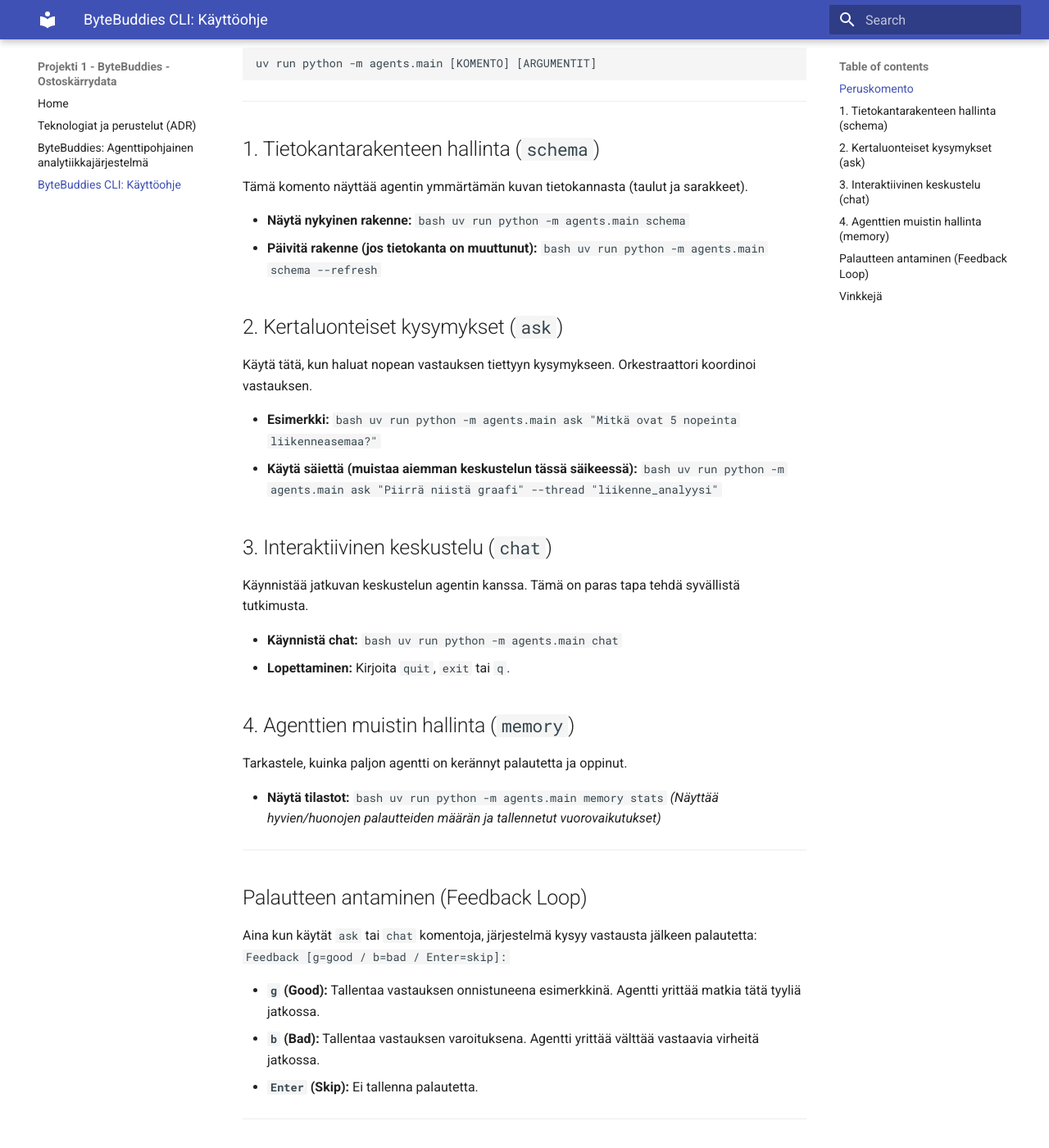
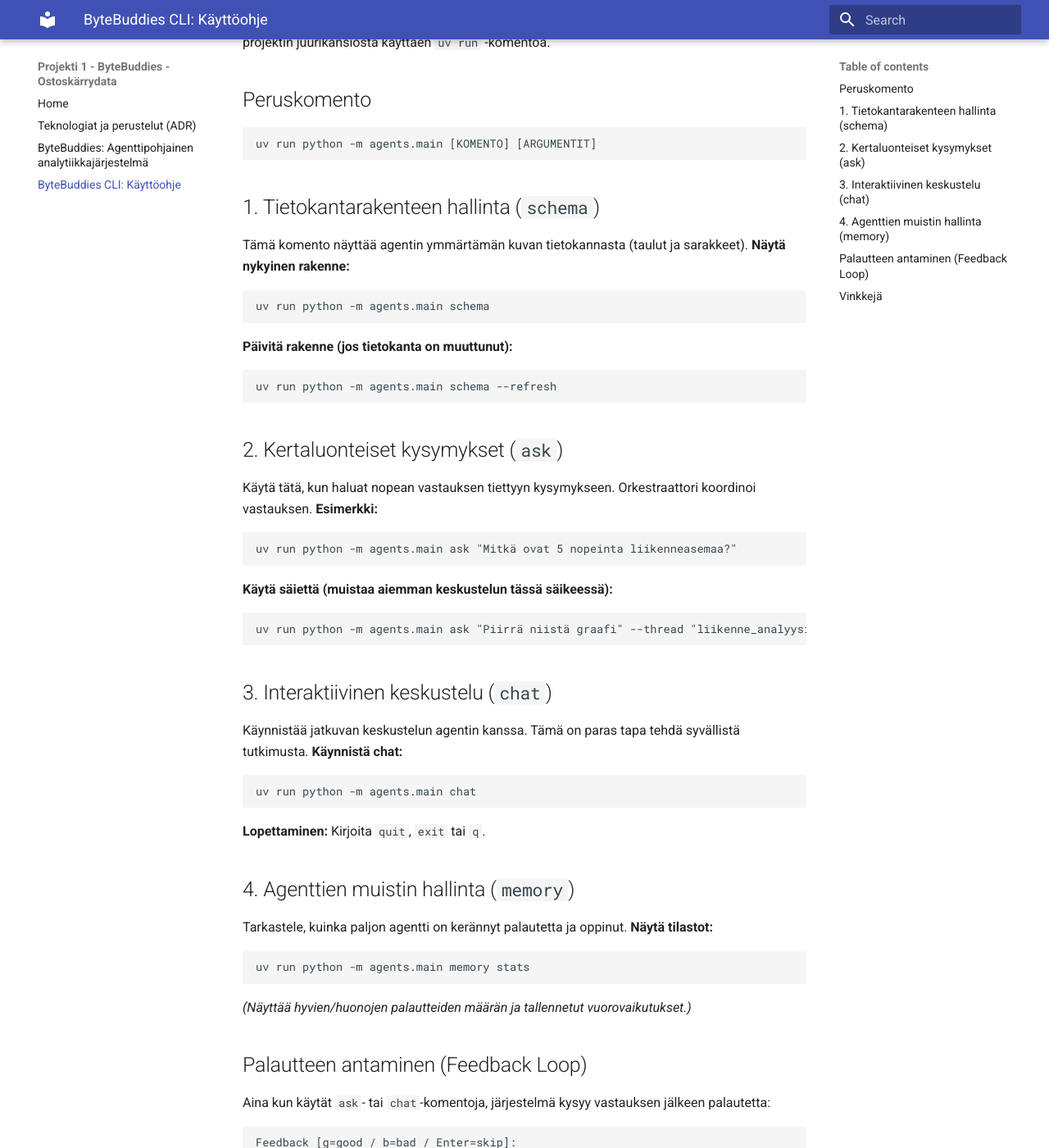
Before and after one commit to mitro54/uwb-shopping-cart-analytics-pipeline, an MkDocs documentation site: the page built from docs/agentti_kayttoohje.md, in a window 1280 px wide and 1400 px high, scrolled down 264 px. Shown: the whole window at 82% size. Built offline with MkDocs 1.6.1 and Material for MkDocs 9.7.7, drawn with Linux system fonts in a browser that asks for light colours; some of the changed text lies outside the part shown.

````diff
--- a/docs/agentti_kayttoohje.md
+++ b/docs/agentti_kayttoohje.md
@@ -1,5 +1,8 @@
 # ByteBuddies CLI: Käyttöohje
-
+Tätä järjestelmää voidaan ajaa sekä terminaalissa että Streamlit-sovelluksena komennolla:
+```bash
+uv run streamlit run app.py
+```
 Tämä ohje selittää, miten agenttijärjestelmää käytetään komentoriviltä. Kaikki komennot ajetaan projektin juurikansiosta käyttäen `uv run` -komentoa.
 
 ## Peruskomento
@@ -7,63 +10,52 @@ Tämä ohje selittää, miten agenttijärjestelmää käytetään komentorivilt
 uv run python -m agents.main [KOMENTO] [ARGUMENTIT]
 ```
 
----
-
 ## 1. Tietokantarakenteen hallinta (`schema`)
 Tämä komento näyttää agentin ymmärtämän kuvan tietokannasta (taulut ja sarakkeet).
-
-*   **Näytä nykyinen rakenne:**
-    ```bash
-    uv run python -m agents.main schema
-    ```
-*   **Päivitä rakenne (jos tietokanta on muuttunut):**
-    ```bash
-    uv run python -m agents.main schema --refresh
-    ```
-
+**Näytä nykyinen rakenne:**
+```bash
+uv run python -m agents.main schema
+```
+**Päivitä rakenne (jos tietokanta on muuttunut):**
+```bash
+uv run python -m agents.main schema --refresh
+```
 ## 2. Kertaluonteiset kysymykset (`ask`)
 Käytä tätä, kun haluat nopean vastauksen tiettyyn kysymykseen. Orkestraattori koordinoi vastauksen.
-
-*   **Esimerkki:**
-    ```bash
-    uv run python -m agents.main ask "Mitkä ovat 5 nopeinta liikenneasemaa?"
-    ```
-*   **Käytä säiettä (muistaa aiemman keskustelun tässä säikeessä):**
-    ```bash
-    uv run python -m agents.main ask "Piirrä niistä graafi" --thread "liikenne_analyysi"
-    ```
+**Esimerkki:**
+```bash
+uv run python -m agents.main ask "Mitkä ovat 5 nopeinta liikenneasemaa?"
+```
+**Käytä säiettä (muistaa aiemman keskustelun tässä säikeessä):**
+```bash
+uv run python -m agents.main ask "Piirrä niistä graafi" --thread "liikenne_analyysi"
+```
 
 ## 3. Interaktiivinen keskustelu (`chat`)
 Käynnistää jatkuvan keskustelun agentin kanssa. Tämä on paras tapa tehdä syvällistä tutkimusta.
-
-*   **Käynnistä chat:**
-    ```bash
-    uv run python -m agents.main chat
-    ```
-*   **Lopettaminen:** Kirjoita `quit`, `exit` tai `q`.
+**Käynnistä chat:**
+```bash
+uv run python -m agents.main chat
+```
+**Lopettaminen:** Kirjoita `quit`, `exit` tai `q`.
 
 ## 4. Agenttien muistin hallinta (`memory`)
 Tarkastele, kuinka paljon agentti on kerännyt palautetta ja oppinut.
-
-*   **Näytä tilastot:**
-    ```bash
-    uv run python -m agents.main memory stats
-    ```
-    *(Näyttää hyvien/huonojen palautteiden määrän ja tallennetut vuorovaikutukset)*
-
----
-
+**Näytä tilastot:**
+```bash
+uv run python -m agents.main memory stats
+```
+*(Näyttää hyvien/huonojen palautteiden määrän ja tallennetut vuorovaikutukset.)*
 ## Palautteen antaminen (Feedback Loop)
-Aina kun käytät `ask` tai `chat` komentoja, järjestelmä kysyy vastausta jälkeen palautetta:
-`Feedback [g=good / b=bad / Enter=skip]:`
-
-*   **`g` (Good):** Tallentaa vastauksen onnistuneena esimerkkinä. Agentti yrittää matkia tätä tyyliä jatkossa.
-*   **`b` (Bad):** Tallentaa vastauksen varoituksena. Agentti yrittää välttää vastaavia virheitä jatkossa.
-*   **`Enter` (Skip):** Ei tallenna palautetta.
-
----
+Aina kun käytät `ask`- tai `chat`-komentoja, järjestelmä kysyy vastauksen jälkeen palautetta:
+```text
+Feedback [g=good / b=bad / Enter=skip]:
+```
+- **g (Good):** Tallentaa vastauksen onnistuneena esimerkkinä. Agentti yrittää matkia tätä tyyliä jatkossa.
+- **b (Bad):** Tallentaa vastauksen varoituksena. Agentti yrittää välttää vastaavia virheitä jatkossa.
+- **Enter (Skip):** Ei tallenna palautetta.
 
 ## Vinkkejä
-1.  **Ole tarkka:** Jos haluat visualisoinnin, sano se suoraan: *"Piirrä heatmap..."*.
-2.  **Säikeet:** Käytä `--thread` -argumenttia, jos haluat palata samaan aiheeseen myöhemmin (esim. `--thread "sprint_1_analyysi"`).
-3.  **Kieli:** Agentti vastaa suomeksi, mutta ymmärtää myös englantia.
+1. **Ole tarkka:** Jos haluat visualisoinnin, sano se suoraan: *"Piirrä heatmap..."*
+2. **Säikeet:** Käytä `--thread`-argumenttia, jos haluat palata samaan aiheeseen myöhemmin (esim. `--thread "sprint_1_analyysi"`).
+3. **Kieli:** Agentti vastaa suomeksi, mutta ymmärtää myös englantia.
````
